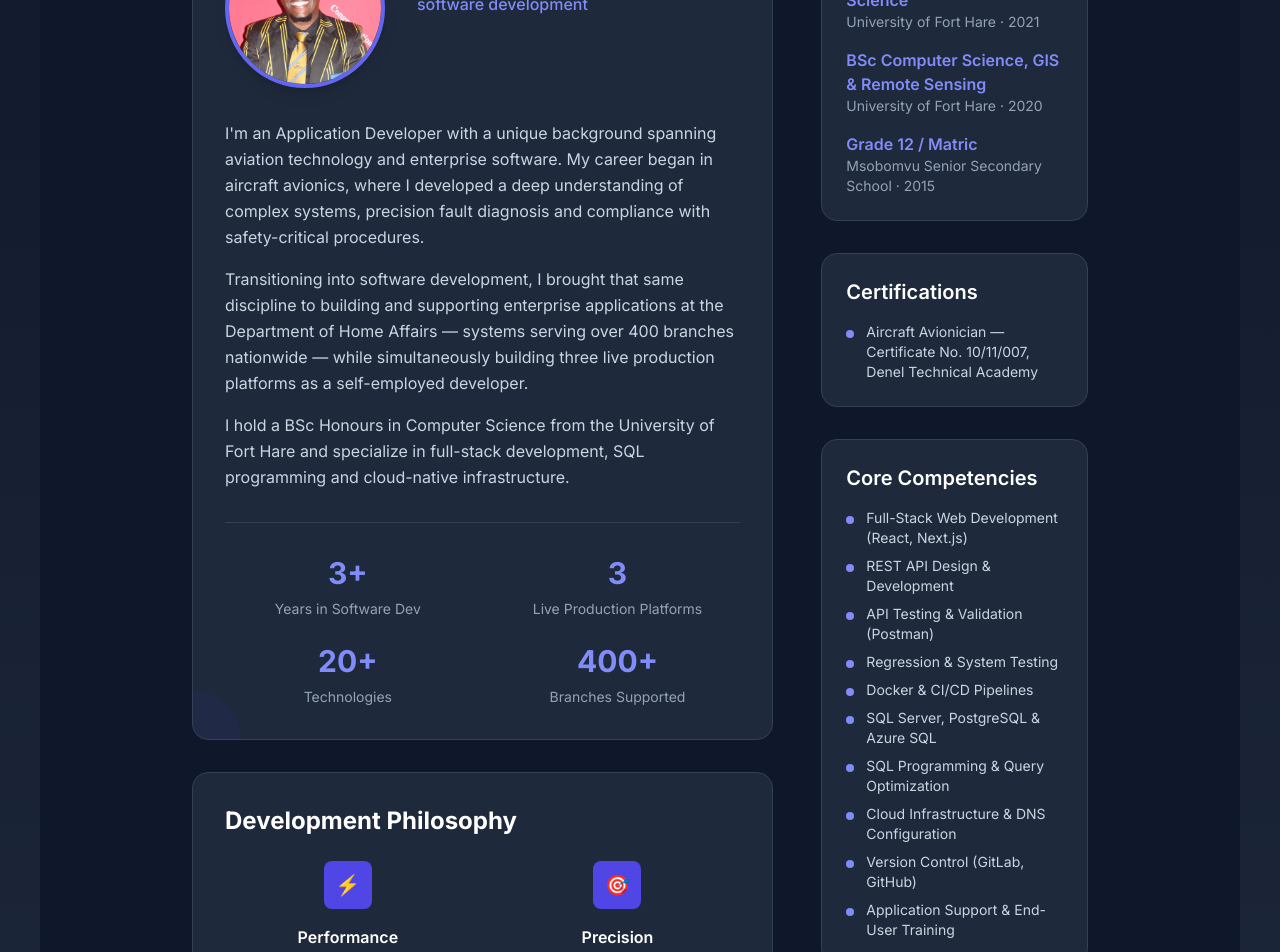
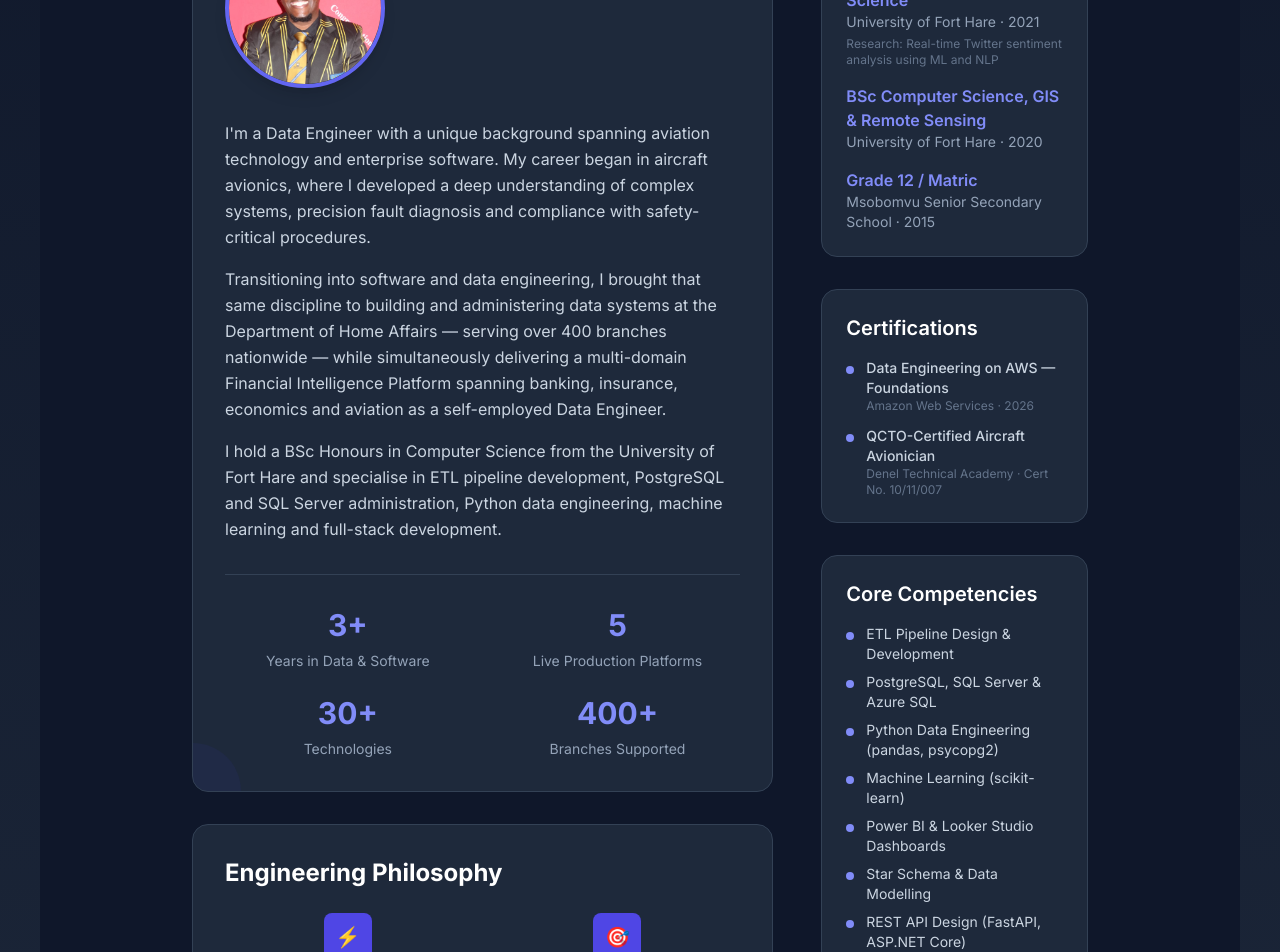
Before and after one commit to AbuMaqungo/abulelemaqungo-portfolio, a Next.js app: page /about in a window 1280 px wide. Shown: the part 380-1332 px from the top of the page. Built offline with nearby package versions, Linux system fonts and the light colour scheme.

Commit message:
Update Home page and About

```diff
--- a/src/app/about/page.tsx
+++ b/src/app/about/page.tsx
@@ -9,8 +9,8 @@ export default function About() {
         <div className="text-center mb-16">
           <h1 className="text-4xl md:text-5xl font-bold text-white mb-6">About Me</h1>
           <p className="text-xl text-slate-300 max-w-2xl mx-auto leading-relaxed">
-            Application Developer with a background spanning aviation technology and enterprise software,
-            bringing precision engineering discipline to every digital solution.
+            Data Engineer & Full-Stack Developer with a background spanning aviation technology,
+            enterprise software and data systems — bringing precision engineering discipline to every solution.
           </p>
         </div>
 
@@ -38,26 +38,27 @@ export default function About() {
                   </div>
                   <div className="flex-1 text-center md:text-left">
                     <h2 className="text-2xl font-bold text-white mb-2">My Journey</h2>
-                    <p className="text-indigo-400 font-medium">From aircraft avionics to enterprise software development</p>
+                    <p className="text-indigo-400 font-medium">From aircraft avionics to data engineering</p>
                   </div>
                 </div>
 
                 <div className="space-y-4">
                   <p className="text-slate-300 leading-relaxed">
-                    I'm an Application Developer with a unique background spanning aviation technology
-                    and enterprise software. My career began in aircraft avionics, where I developed
-                    a deep understanding of complex systems, precision fault diagnosis and compliance
-                    with safety-critical procedures.
+                    I'm a Data Engineer with a unique background spanning aviation technology and enterprise
+                    software. My career began in aircraft avionics, where I developed a deep understanding
+                    of complex systems, precision fault diagnosis and compliance with safety-critical procedures.
                   </p>
                   <p className="text-slate-300 leading-relaxed">
-                    Transitioning into software development, I brought that same discipline to building
-                    and supporting enterprise applications at the Department of Home Affairs — systems
-                    serving over 400 branches nationwide — while simultaneously building three live
-                    production platforms as a self-employed developer.
+                    Transitioning into software and data engineering, I brought that same discipline to
+                    building and administering data systems at the Department of Home Affairs — serving
+                    over 400 branches nationwide — while simultaneously delivering a multi-domain Financial
+                    Intelligence Platform spanning banking, insurance, economics and aviation as a
+                    self-employed Data Engineer.
                   </p>
                   <p className="text-slate-300 leading-relaxed">
-                    I hold a BSc Honours in Computer Science from the University of Fort Hare and
-                    specialize in full-stack development, SQL programming and cloud-native infrastructure.
+                    I hold a BSc Honours in Computer Science from the University of Fort Hare and specialise
+                    in ETL pipeline development, PostgreSQL and SQL Server administration, Python data
+                    engineering, machine learning and full-stack development.
                   </p>
                 </div>
               </div>
@@ -65,9 +66,9 @@ export default function About() {
               {/* Stats */}
               <div className="grid grid-cols-2 gap-6 mt-8 pt-8 border-t border-slate-700">
                 {[
-                  { value: "3+", label: "Years in Software Dev", color: "text-indigo-400" },
-                  { value: "3", label: "Live Production Platforms", color: "text-indigo-400" },
-                  { value: "20+", label: "Technologies", color: "text-indigo-400" },
+                  { value: "3+", label: "Years in Data & Software", color: "text-indigo-400" },
+                  { value: "5", label: "Live Production Platforms", color: "text-indigo-400" },
+                  { value: "30+", label: "Technologies", color: "text-indigo-400" },
                   { value: "400+", label: "Branches Supported", color: "text-indigo-400" },
                 ].map((stat) => (
                   <div key={stat.label} className="text-center">
@@ -80,13 +81,13 @@ export default function About() {
 
             {/* Philosophy */}
             <div className="bg-slate-800 rounded-2xl p-8 border border-slate-700">
-              <h2 className="text-2xl font-bold text-white mb-6">Development Philosophy</h2>
+              <h2 className="text-2xl font-bold text-white mb-6">Engineering Philosophy</h2>
               <div className="grid grid-cols-1 md:grid-cols-2 gap-6">
                 {[
-                  { icon: "⚡", title: "Performance", desc: "Building fast, efficient applications that scale gracefully", color: "bg-indigo-600" },
+                  { icon: "⚡", title: "Performance", desc: "Building fast, efficient data pipelines and applications that scale gracefully", color: "bg-indigo-600" },
                   { icon: "🎯", title: "Precision", desc: "Engineering discipline carried over from safety-critical avionics work", color: "bg-indigo-600" },
-                  { icon: "🔧", title: "Quality", desc: "Writing clean, maintainable and thoroughly tested code", color: "bg-indigo-600" },
-                  { icon: "🚀", title: "Delivery", desc: "End-to-end ownership from architecture through production deployment", color: "bg-indigo-600" },
+                  { icon: "🔧", title: "Quality", desc: "Writing clean, maintainable and thoroughly tested code and pipelines", color: "bg-indigo-600" },
+                  { icon: "🚀", title: "Delivery", desc: "End-to-end ownership from schema design through production deployment", color: "bg-indigo-600" },
                 ].map((item) => (
                   <div key={item.title} className="text-center">
                     <div className={`w-12 h-12 ${item.color} rounded-lg flex items-center justify-center mx-auto mb-4`}>
@@ -110,6 +111,7 @@ export default function About() {
                 <div>
                   <h4 className="font-semibold text-indigo-400">BSc (Hons) in Computer Science</h4>
                   <p className="text-slate-400 text-sm">University of Fort Hare · 2021</p>
+                  <p className="text-slate-500 text-xs mt-1">Research: Real-time Twitter sentiment analysis using ML and NLP</p>
                 </div>
                 <div>
                   <h4 className="font-semibold text-indigo-400">BSc Computer Science, GIS & Remote Sensing</h4>
@@ -128,7 +130,17 @@ export default function About() {
               <div className="space-y-3">
                 <div className="flex items-start">
                   <div className="w-2 h-2 bg-indigo-400 rounded-full mr-3 mt-2 flex-shrink-0"></div>
-                  <p className="text-slate-300 text-sm">Aircraft Avionician — Certificate No. 10/11/007, Denel Technical Academy</p>
+                  <div>
+                    <p className="text-slate-300 text-sm font-medium">Data Engineering on AWS — Foundations</p>
+                    <p className="text-slate-500 text-xs">Amazon Web Services · 2026</p>
+                  </div>
+                </div>
+                <div className="flex items-start">
+                  <div className="w-2 h-2 bg-indigo-400 rounded-full mr-3 mt-2 flex-shrink-0"></div>
+                  <div>
+                    <p className="text-slate-300 text-sm font-medium">QCTO-Certified Aircraft Avionician</p>
+                    <p className="text-slate-500 text-xs">Denel Technical Academy · Cert No. 10/11/007</p>
+                  </div>
                 </div>
               </div>
             </div>
@@ -138,16 +150,18 @@ export default function About() {
               <h3 className="text-xl font-semibold text-white mb-4">Core Competencies</h3>
               <div className="space-y-2">
                 {[
-                  "Full-Stack Web Development (React, Next.js)",
-                  "REST API Design & Development",
-                  "API Testing & Validation (Postman)",
-                  "Regression & System Testing",
+                  "ETL Pipeline Design & Development",
+                  "PostgreSQL, SQL Server & Azure SQL",
+                  "Python Data Engineering (pandas, psycopg2)",
+                  "Machine Learning (scikit-learn)",
+                  "Power BI & Looker Studio Dashboards",
+                  "Star Schema & Data Modelling",
+                  "REST API Design (FastAPI, ASP.NET Core)",
+                  "Full-Stack Development (React, Next.js)",
                   "Docker & CI/CD Pipelines",
-                  "SQL Server, PostgreSQL & Azure SQL",
-                  "SQL Programming & Query Optimization",
-                  "Cloud Infrastructure & DNS Configuration",
-                  "Version Control (GitLab, GitHub)",
-                  "Application Support & End-User Training",
+                  "Cloud Infrastructure (AWS, Azure, Vercel)",
+                  "Version Control (GitHub, GitLab)",
+                  "Data Quality & Governance",
                 ].map((c) => (
                   <div key={c} className="flex items-start">
                     <div className="w-2 h-2 bg-indigo-400 rounded-full mr-3 mt-2 flex-shrink-0"></div>
@@ -160,7 +174,7 @@ export default function About() {
             {/* CTA */}
             <div className="bg-indigo-700 rounded-2xl p-6 text-center border border-indigo-600">
               <h3 className="text-xl font-semibold text-white mb-2">Let's Work Together</h3>
-              <p className="text-indigo-200 text-sm mb-4">Open to new opportunities in software development.</p>
+              <p className="text-indigo-200 text-sm mb-4">Open to Data Engineering and full-stack opportunities.</p>
               <Link
                 href="/contact"
                 className="bg-white text-indigo-700 px-6 py-3 rounded-lg font-semibold hover:bg-indigo-50 transition-colors inline-block"
--- a/src/app/page.tsx
+++ b/src/app/page.tsx
@@ -13,14 +13,15 @@ export default function Home() {
             </h1>
 
             <h2 className="text-xl md:text-2xl text-indigo-400 mb-6 font-mono">
-              Application Developer
+              Data Engineer & Full-Stack Developer
             </h2>
 
             <p className="text-lg text-slate-300 mb-8 leading-relaxed">
-              Results-driven Application Developer with hands-on experience delivering enterprise-grade
-              software solutions within high-impact environments. Specializing in full-stack development,
-              SQL programming, database performance optimization and cloud-native deployment across
-              modern infrastructure.
+              Data Engineer with a BSc Honours in Computer Science and 3+ years of hands-on experience
+              designing, building and administering data systems in high-impact environments. Proven ability
+              to build ETL pipelines, administer SQL Server and PostgreSQL databases, and automate data
+              workflows using Python. Former Database Administrator at the Department of Home Affairs,
+              maintaining data integrity across systems serving 400+ branches nationwide.
             </p>
 
             {/* Qualifications */}
@@ -31,6 +32,7 @@ export default function Home() {
                   "BSc (Hons) Computer Science",
                   "BSc Computer Science, GIS & Remote Sensing",
                   "Aircraft Avionician — Denel Technical Academy",
+                  "Data Engineering on AWS — Foundations",
                 ].map((q) => (
                   <div key={q} className="flex items-center">
                     <div className="w-2 h-2 bg-indigo-400 rounded-full mr-3 flex-shrink-0"></div>
```
